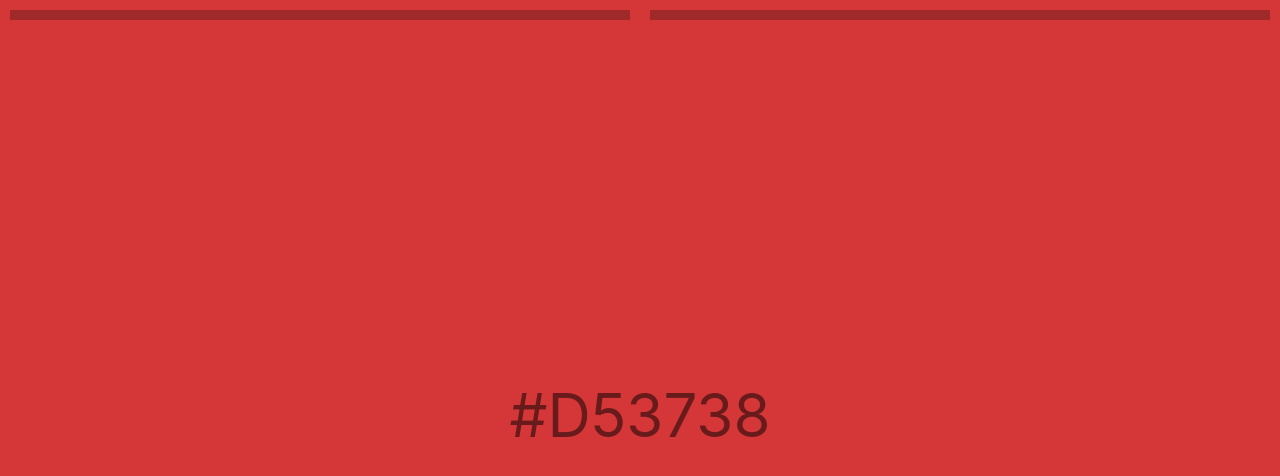
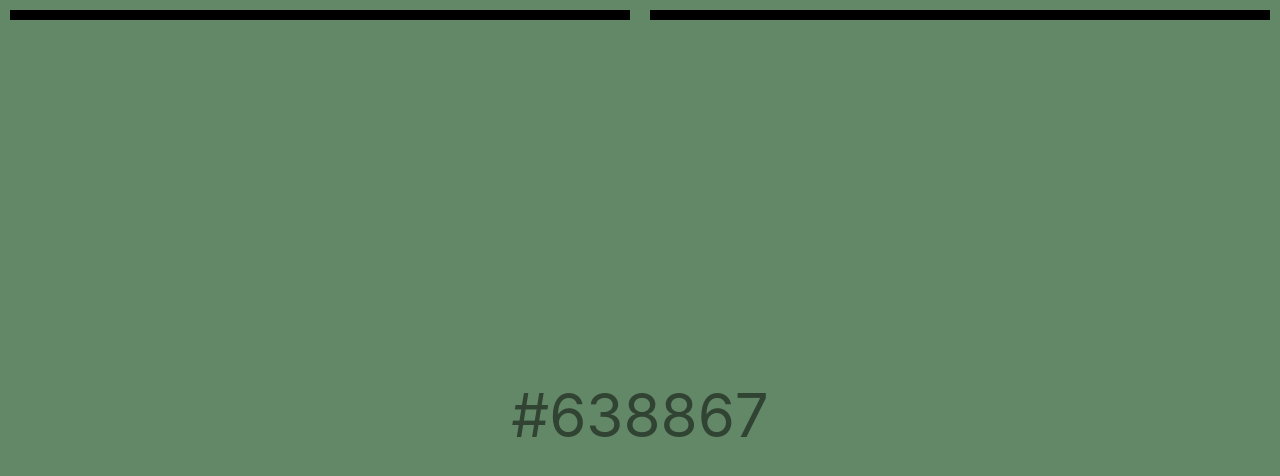
Before and after one commit to kayue/vue-story-example, a Vue app: page / in a window 1280 px wide. Shown: the top 476 px of the page. Built offline with nearby package versions, Linux system fonts and the light colour scheme.

Commit message:
create timeline animation

```diff
--- a/package.json
+++ b/package.json
@@ -8,6 +8,7 @@
     "lint": "vue-cli-service lint"
   },
   "dependencies": {
+    "animejs": "^3.0.1",
     "core-js": "^2.6.5",
     "vue": "^2.6.10"
   },
--- a/src/components/Story.vue
+++ b/src/components/Story.vue
@@ -12,17 +12,57 @@
 </template>
 
 <script>
+import anime from 'animejs/lib/anime.es.js';
+
+const SLIDE_DURATION = 2000;
+
 export default {
   name: 'Story',
   props: {
     slides: Array
   },
   data() {
+    const timeline = anime.timeline({
+      autoplay: false,
+      duration: SLIDE_DURATION,
+      easing: 'linear'
+    });
+
     return {
       currentSlideIndex: 0,
       isActive: false,
-      timeline: null,
+      timeline: timeline,
     }
+  },
+  methods: {
+    activate: function() { // Start timer
+      this.timeline.play();
+    },
+    deactivate: function() {
+      this.timeline.pause();
+    },
+    nextSlide: function() {}, // Tap right to skip to next slide
+    previousSlide: function() {},
+    nextStory: function() {}, // Swipe, or reach the last slide
+    previousStory: function() {},
+  },
+  mounted() {
+    let $timeline = this.$el.getElementsByClassName('timeline')[0];
+
+    // Add progress bars to the timeline animation group
+    this.slides.forEach((color, index) => {
+      this.timeline.add({
+        targets: $timeline.getElementsByClassName('slice')[index].getElementsByClassName('progress'),
+        width: '100%',
+        changeBegin: (anim) => {
+          // Update the Vue componenet state when progress bar begins to play
+          this.currentSlideIndex = index;
+        }
+      });
+    });
+
+    // Play the story
+    this.activate();
   }
 }
 </script>
```
